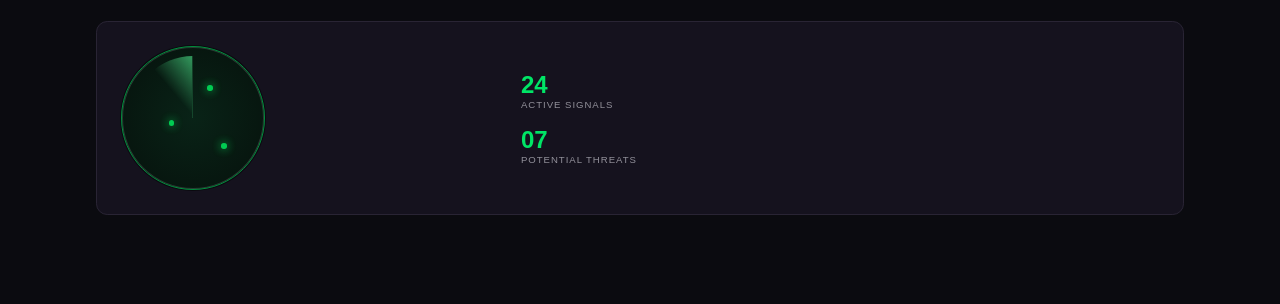
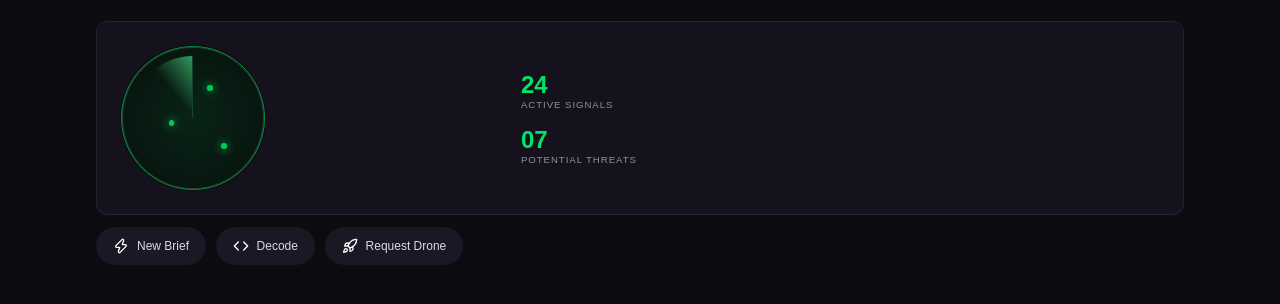
Before and after one commit to naamaleah/Hachshara, a plain HTML site: page military-intelligence/index.html in a window 1280 px wide. Shown: the part 86-390 px from the top of the page. Drawn offline with Linux system fonts and the light colour scheme.

Commit message:
Add action buttons for new brief, decode, and request drone features

```diff
--- a/military-intelligence/index.html
+++ b/military-intelligence/index.html
@@ -42,6 +42,20 @@
                 </div>
             </div>
         </section>
+        <section class="actions">
+            <button class="action-button" type="button">
+                <img src="assets/zap.svg" alt="">
+                <span>New Brief</span>
+            </button>
+            <button class="action-button" type="button">
+                <img src="assets/code.svg" alt="">
+                <span>Decode</span>
+            </button>
+            <button class="action-button" type="button">
+                <img src="assets/rocket.svg" alt="">
+                <span>Request Drone</span>
+            </button>
+        </section>
     </main>
 </body>
 </html>
--- a/military-intelligence/style.css
+++ b/military-intelligence/style.css
@@ -240,3 +240,61 @@ border: 1px solid #008f3d;
         opacity: 1;
     }
 }
+
+
+.actions {
+    display: flex;
+    align-items: center;
+    gap: 0.6rem;
+
+    margin-top: 0.8rem;
+    flex-wrap: wrap;
+}
+
+.action-button {
+    display: inline-flex;
+    align-items: center;
+    justify-content: center;
+    gap: 0.5rem;
+
+    padding: 0.6rem 1rem;
+
+    background-color: #1b1724;
+    color: #dcd9e5;
+
+    border: 1px solid transparent;
+    border-radius: 999px;
+
+    font-size: 0.75rem;
+    font-family: inherit;
+    cursor: pointer;
+
+    transition:
+        background-color 0.3s ease,
+        border-color 0.3s ease,
+        transform 0.3s ease;
+}
+
+.action-button img {
+    width: 1rem;
+    height: 1rem;
+    object-fit: contain;
+    filter: invert(1);
+}
+
+
+.action-button:hover {
+    background-color: #292335;
+    border-color: #00b84d;
+    transform: translateY(-2px);
+}
+
+.action-button:active {
+    transform: translateY(0);
+    background-color: #123c27;
+}
+
+.action-button:focus-visible {
+    outline: 2px solid #00ff66;
+    outline-offset: 3px;
+}
```
